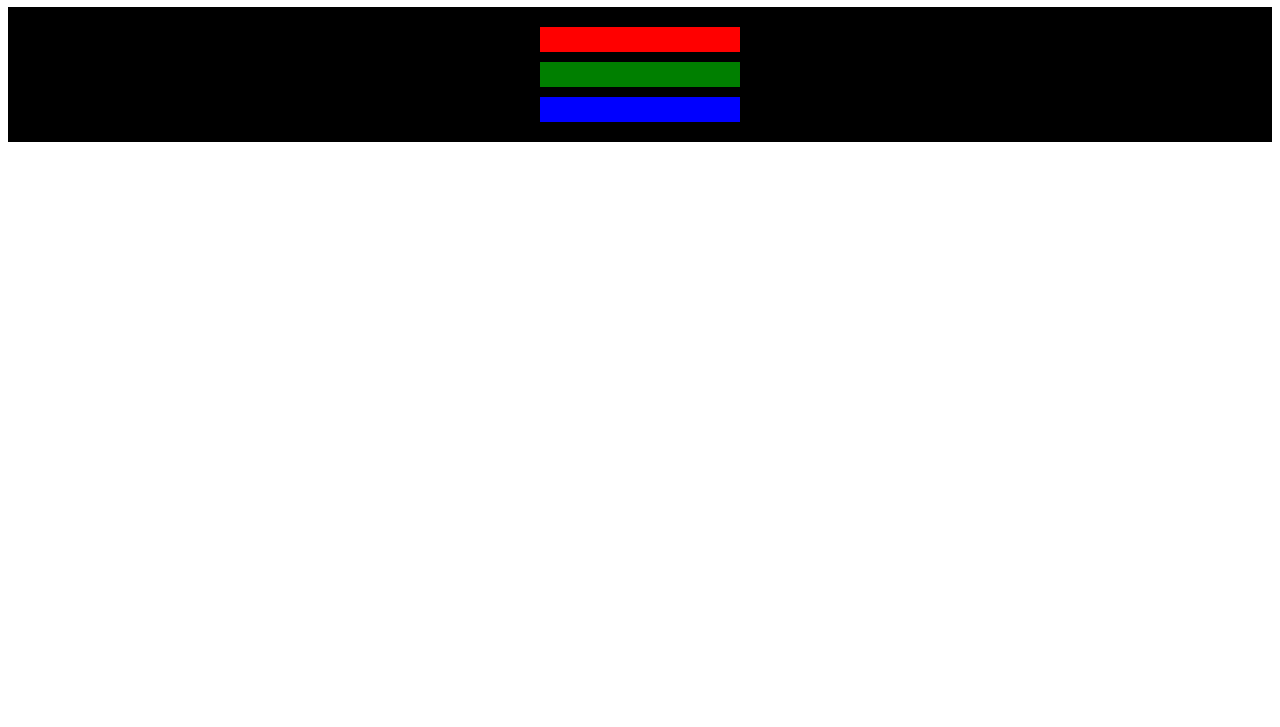
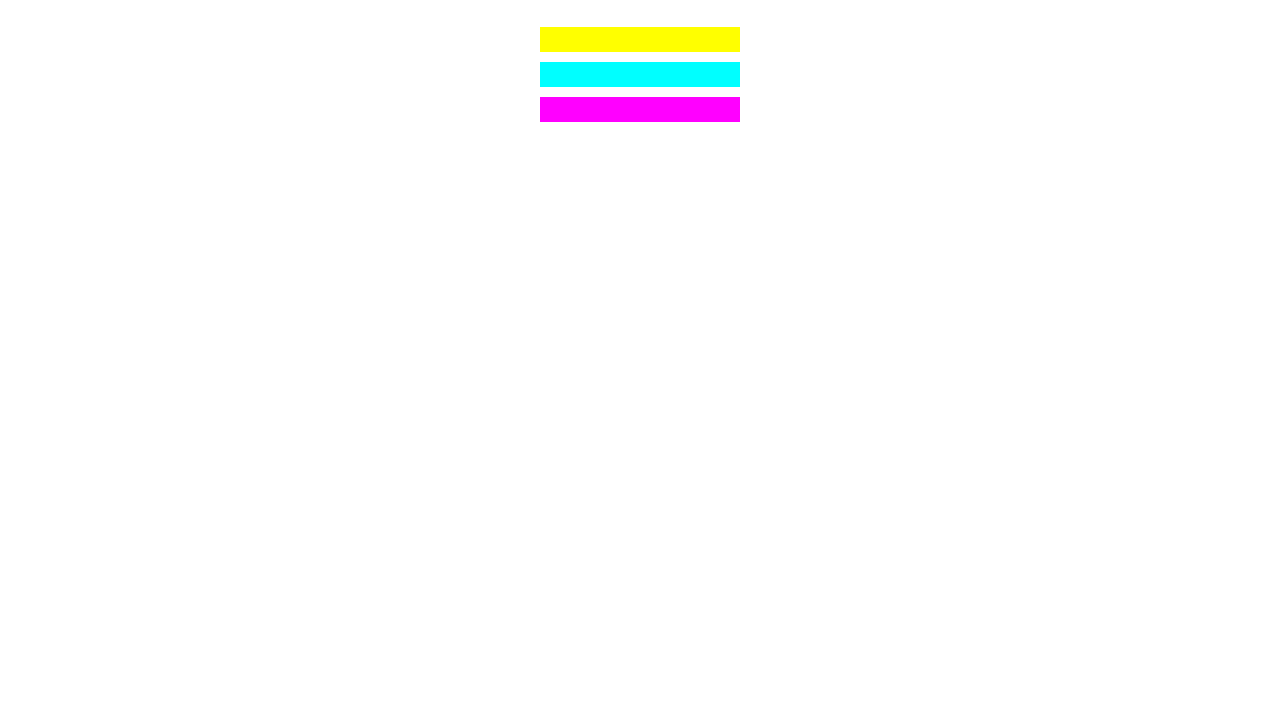
Before and after one commit to PeterArce96/freecodecamp-exercises, a plain HTML site: page Ejercicio3-ColoresCSS/index.html in a window 1280 px wide. Shown: the part 73-800 px from the top of the page. Drawn offline with Linux system fonts and the light colour scheme.

Commit message:
ejercicio3 - background para container y colores secundarios con RGB

```diff
--- a/Ejercicio3-ColoresCSS/styles.css
+++ b/Ejercicio3-ColoresCSS/styles.css
@@ -7,6 +7,7 @@ h1{
     0 --> 0% de ese color
     255 --> 100% de ese color */
     padding: 10px 0;
+    background-color: rgb(255, 255, 255);
 }
 
 .marker{
@@ -14,13 +15,19 @@ h1{
     width: 200px;
     margin: 10px auto;
 }
+    /* color secundario RGB
+    amarillo --> rgb(255,255,0)
+    cian --> rgb(0,255,255)
+    magenta --> rgb(255,0,255)
 
+    */
 .one{
-    background-color: rgb(255, 0, 0);
+
+    background-color: rgb(255, 255, 0);
 }
 .two{
-    background-color: rgb(0, 127, 0);
+    background-color: rgb(0, 255, 255);
 }
 .three{
-    background-color: rgb(0, 0, 255);
+    background-color: rgb(255, 0, 255);
 }
```
